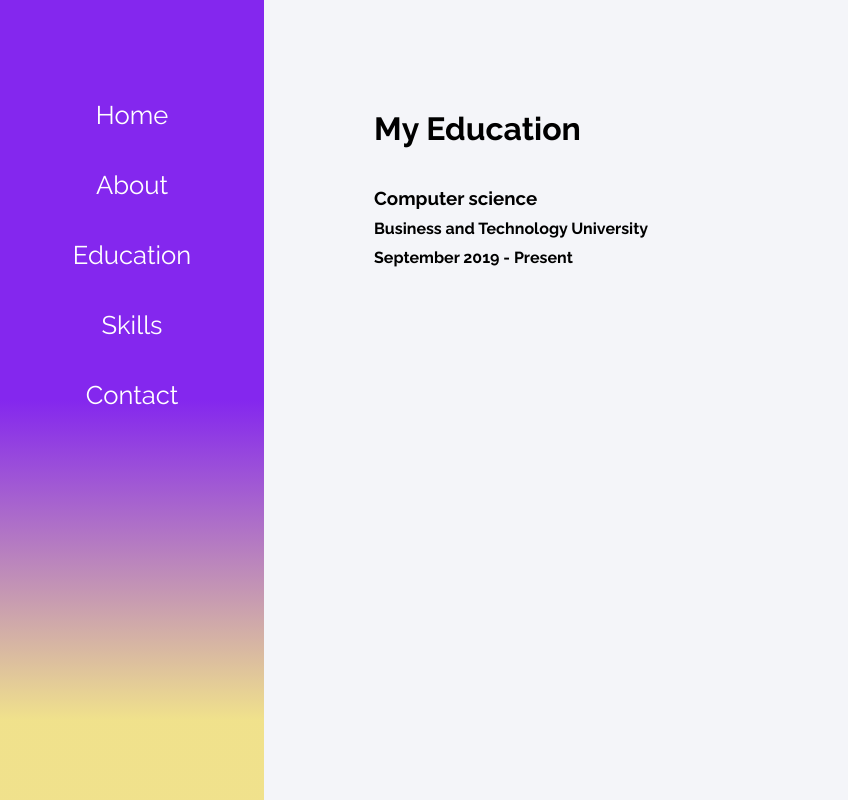
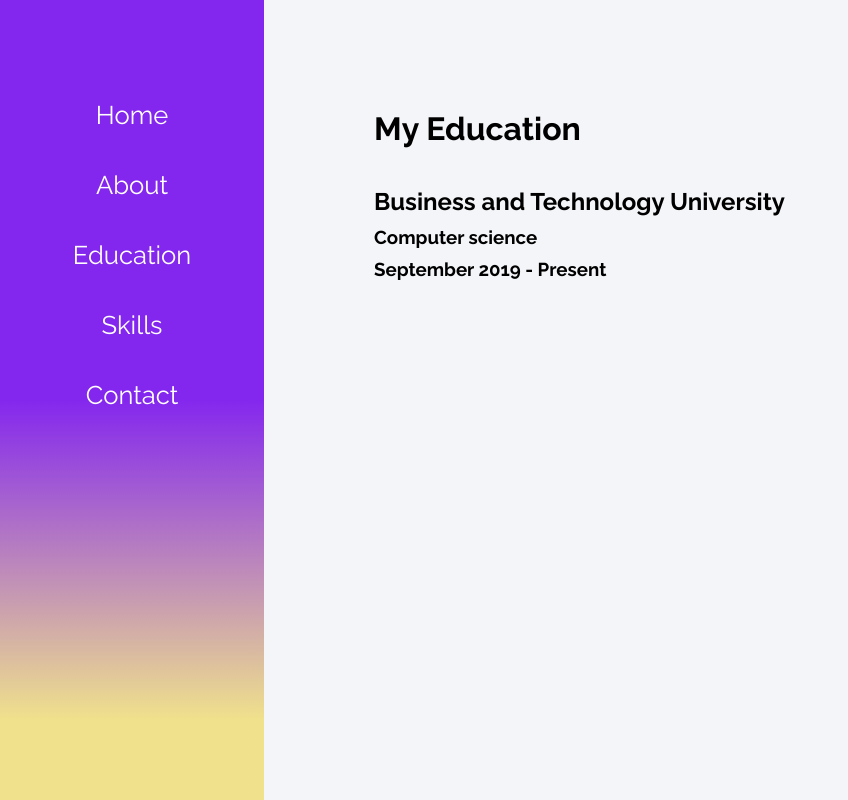
Before and after one commit to CiciIsOk/Portfolio, a React (Create React App) app: page /education in a window 1280 px wide. Shown: the whole page, without its empty margins (0-848 px from the left). Built offline with nearby package versions, Linux system fonts and the light colour scheme.

Commit message:
Update Widecard.js

```diff
--- a/src/components/Widecard.js
+++ b/src/components/Widecard.js
@@ -1,17 +1,16 @@
-import React, { Component } from 'react'
+import React from 'react'
 
-class Widecard extends Component {
-    render() {
+const WideCard = ({title,where,from,to}) => {
         return (
             <div class="widecard">
-            <div class="compdet">
-            <h3>{this.props.title}</h3>
-            <h4 class="secondtext">{this.props.where}</h4>
-            <h4 class="secondtext">{this.props.from} - {this.props.to}</h4>
-            </div>
+                <div class="compdet">
+                    <h2 className="secondtext">{where}</h2>
+                    <h3>{title}</h3>
+                    <h3 class="secondtext">{from} - {to}</h3>
+                </div>
             </div>
             )
         }
-    }
 
-export default Widecard
+
+export default WideCard
```
